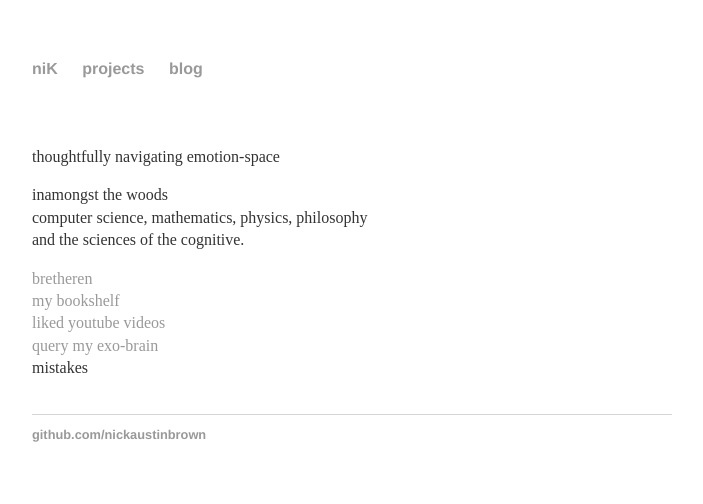
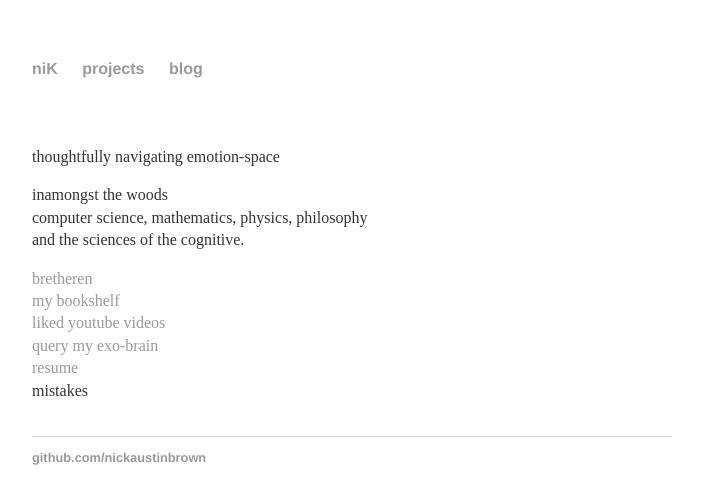
Before and after one commit to slavachalnev/nickaustinbrown.github.io, a Jekyll site: the page built from index.html, in a window 1280 px wide. Shown: the top 504 px of the page, without its empty margins (288-991 px from the left). Built offline with Jekyll 4.4.1, drawn with Linux system fonts in a browser that asks for light colours; comment, search, counter and statistics services are not loaded.

Commit message:
Update index.html

```diff
--- a/index.html
+++ b/index.html
@@ -16,6 +16,7 @@ title: About
 		<a href="https://www.goodreads.com/review/list/35831082-nick-brown?view=covers"> my bookshelf </a> </br >
 		<a href="https://www.youtube.com/playlist?list=PL8qPuAxL5O5KyNu5aVOedSbe6J2COEQK2"> liked youtube videos </a> </br >
 		<a href="https://nickaustinbrown.github.io/search"> query my exo-brain  </a> </br >
+		<a href="https://nickaustinbrown.github.io/nicholas brown cv.pdf"> resume </a> </br >
 
 	mistakes
 	</p>
```
